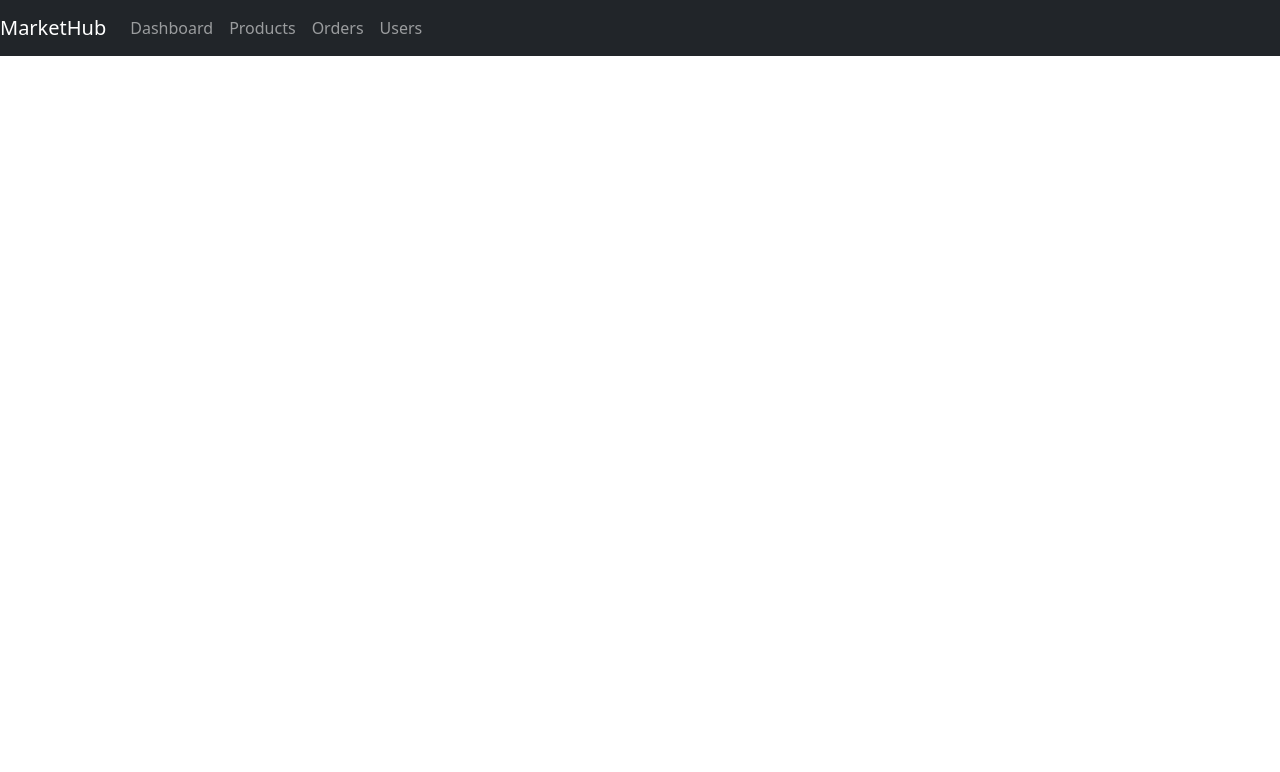
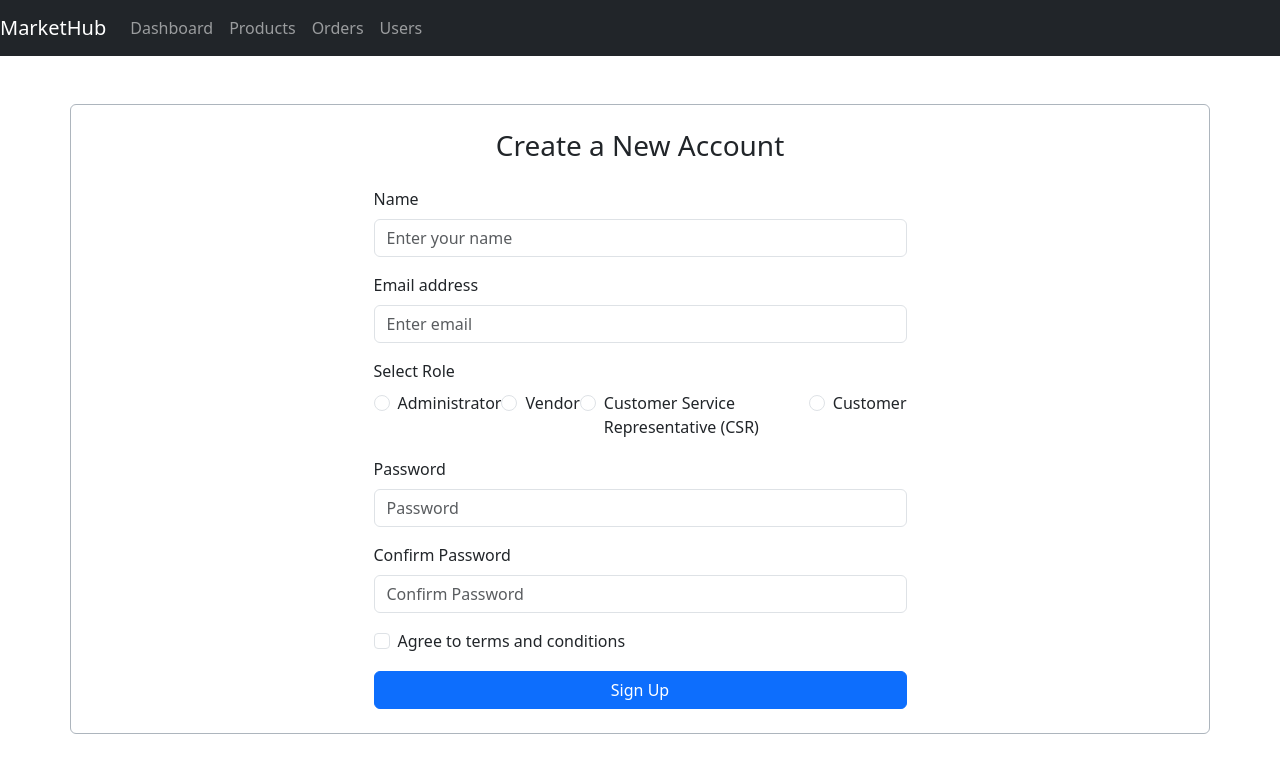
Before and after one commit to harith2001/MarketHub, a React (Create React App) app in the folder web-app/: page /sign-up in a window 1280 px wide. Shown: the top 772 px of the page. Built offline with nearby package versions, Linux system fonts and the light colour scheme.

Commit message:
added layouts of signin and signup pages

```diff
--- a/web-app/src/App.js
+++ b/web-app/src/App.js
@@ -1,6 +1,8 @@
 import { BrowserRouter as Router, Routes, Route } from 'react-router-dom'
-import Navigationbar from './pages/Navbar';
+import Navigationbar from './components/Navbar';
 import Dashboard from './pages/Dashboard';
+import Signin from "./pages/SignIn";
+import Signup from "./pages/SignUp";
 
 function App() {
   return (
@@ -8,6 +10,8 @@ function App() {
       <Navigationbar/>
         <Routes>
           <Route path="/" element={<Dashboard/>} />
+          <Route path="/sign-in" element={<Signin />} />
+        <Route path="/sign-up" element={<Signup />} />
         </Routes>
     </Router>
   );
--- /dev/null
+++ b/web-app/src/pages/SignIn.jsx
@@ -0,0 +1,77 @@
+import React, { useState } from "react";
+import { Form, Button, Container, Row, Col } from "react-bootstrap";
+import { useNavigate } from "react-router-dom";
+
+const Signin = () => {
+  const [email, setEmail] = useState("");
+  const [password, setPassword] = useState("");
+  const navigate = useNavigate();
+
+  const handleSubmit = (e) => {
+    e.preventDefault();
+    //API request to log the user in
+    console.log({ email, password });
+    //redirect the user
+    navigate("/");
+  };
+
+  return (
+    <Container
+      fluid
+      className="mt-5 px-3 border p-4 items-align-center justify-content-center rounded needs-validation"
+    >
+      <Row className="justify-content-center">
+        <Col md={6} lg={4} className="border-end pe-4">
+          <h2>Login</h2>
+          <Form onSubmit={handleSubmit}>
+            <Form.Group controlId="formEmail">
+              <Form.Label>Email address</Form.Label>
+              <Form.Control
+                type="email"
+                placeholder="Enter email"
+                value={email}
+                onChange={(e) => setEmail(e.target.value)}
+                required
+              />
+            </Form.Group>
+
+            <Form.Group controlId="formPassword" className="mt-3">
+              <Form.Label>Password</Form.Label>
+              <Form.Control
+                type="password"
+                placeholder="Password"
+                value={password}
+                onChange={(e) => setPassword(e.target.value)}
+                required
+              />
+            </Form.Group>
+
+            <div class="d-grid gap-2">
+              <Button variant="primary" type="submit" className="mt-3">
+                Login
+              </Button>
+            </div>
+          </Form>
+        </Col>
+
+        <Col
+          md={6}
+          lg={4}
+          className="d-flex flex-column align-items-center mx-5 justify-content-center bg-success p-2 text-dark bg-opacity-25"
+        >
+          <h3 className="text-center mb-4">New Here?</h3>
+          <p>Create an account to get started with our services.</p>
+          <Button
+            variant="success"
+            className="mt-3 btn-block"
+            onClick={() => navigate("/sign-up")}
+          >
+            Create New Account
+          </Button>
+        </Col>
+      </Row>
+    </Container>
+  );
+};
+
+export default Signin;
--- /dev/null
+++ b/web-app/src/pages/SignUp.jsx
@@ -0,0 +1,144 @@
+import React, { useState } from "react";
+import { Form, Button, Container, Row, Col } from "react-bootstrap";
+import { useNavigate } from "react-router-dom";
+
+const Signup = () => {
+  const [name, setName] = useState("");
+  const [email, setEmail] = useState("");
+  const [password, setPassword] = useState("");
+  const [confirmPassword, setConfirmPassword] = useState("");
+  const [role, setRole] = useState("");
+  const navigate = useNavigate();
+
+  const handleSubmit = (e) => {
+    e.preventDefault();
+    if (password !== confirmPassword) {
+      alert("Passwords do not match");
+      return;
+    }
+    if (!role) {
+      alert("Please select a role");
+      return;
+    }
+    //API request
+    console.log({ name, email, password });
+    // Redirect the user to the login page after signup
+    navigate("/login");
+  };
+  return (
+    <Container className="mt-5 border border-dark-subtle p-4 rounded needs-validation">
+      <Row className="justify-content-md-center">
+        <Col md={6}>
+          <h3 className="text-center mb-4">Create a New Account</h3>
+          <Form onSubmit={handleSubmit}>
+            <Form.Group controlId="formName">
+              <Form.Label>Name</Form.Label>
+              <Form.Control
+                type="text"
+                placeholder="Enter your name"
+                value={name}
+                onChange={(e) => setName(e.target.value)}
+                required
+              />
+            </Form.Group>
+
+            <Form.Group controlId="formEmail" className="mt-3">
+              <Form.Label>Email address</Form.Label>
+              <Form.Control
+                type="email"
+                placeholder="Enter email"
+                value={email}
+                onChange={(e) => setEmail(e.target.value)}
+                required
+              />
+            </Form.Group>
+
+            <Form.Group controlId="formRole" className="mt-3">
+              <Form.Label>Select Role</Form.Label>
+              <div className="d-flex justify-content-between">
+                <Form.Check
+                  type="radio"
+                  label="Administrator"
+                  name="role"
+                  value="Administrator"
+                  onChange={(e) => setRole(e.target.value)}
+                />
+                <Form.Check
+                  type="radio"
+                  label="Vendor"
+                  name="role"
+                  value="Vendor"
+                  onChange={(e) => setRole(e.target.value)}
+                />
+                <Form.Check
+                  type="radio"
+                  label="Customer Service Representative (CSR)"
+                  name="role"
+                  value="CSR"
+                  onChange={(e) => setRole(e.target.value)}
+                />
+                <Form.Check
+                  type="radio"
+                  label="Customer"
+                  name="role"
+                  value="Customer"
+                  onChange={(e) => setRole(e.target.value)}
+                />
+              </div>
+            </Form.Group>
+
+            <Form.Group controlId="formPassword" className="mt-3">
+              <Form.Label>Password</Form.Label>
+              <Form.Control
+                type="password"
+                placeholder="Password"
+                value={password}
+                onChange={(e) => setPassword(e.target.value)}
+                required
+              />
+            </Form.Group>
+
+            <Form.Group controlId="formConfirmPassword" className="mt-3">
+              <Form.Label>Confirm Password</Form.Label>
+              <Form.Control
+                type="password"
+                placeholder="Confirm Password"
+                value={confirmPassword}
+                onChange={(e) => setConfirmPassword(e.target.value)}
+                required
+              />
+            </Form.Group>
+
+            <div class="form-check mt-3">
+              <input
+                class="form-check-input"
+                type="checkbox"
+                value=""
+                id="invalidCheck"
+                required
+              ></input>
+              <label class="form-check-label" for="invalidCheck">
+                Agree to terms and conditions
+              </label>
+              <div class="invalid-feedback">
+                You must agree before submitting.
+              </div>
+            </div>
+
+            <div className="d-grid gap-2">
+              <Button
+                variant="primary"
+                type="submit"
+                className="mt-3 justify-content-center"
+              >
+                Sign Up
+              </Button>
+            </div>
+          </Form>
+        </Col>
+      </Row>
+    </Container>
+  );
+};
+
+export default Signup;
```
Also changed, not shown: web-app/src/components/Navbar.jsx (renamed from web-app/src/pages/Navbar.jsx).
